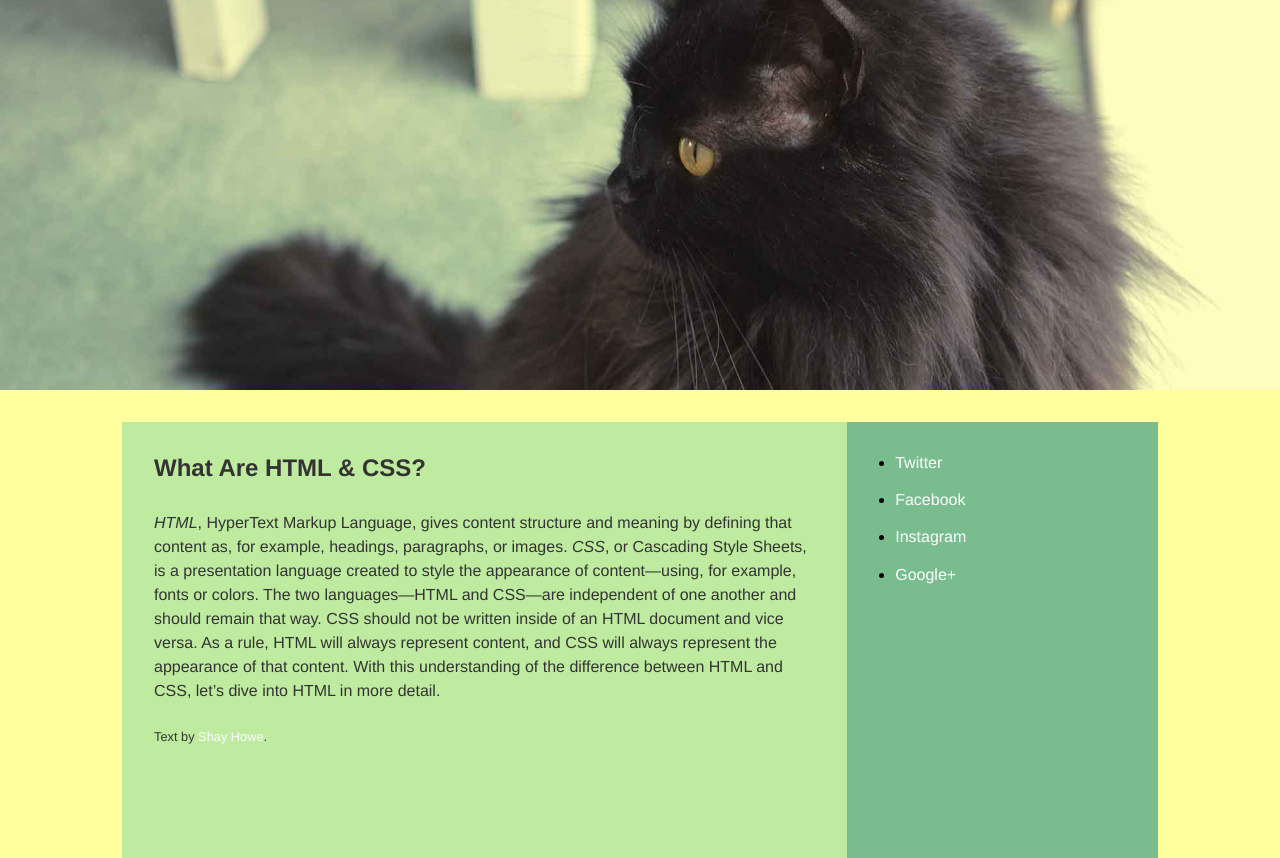
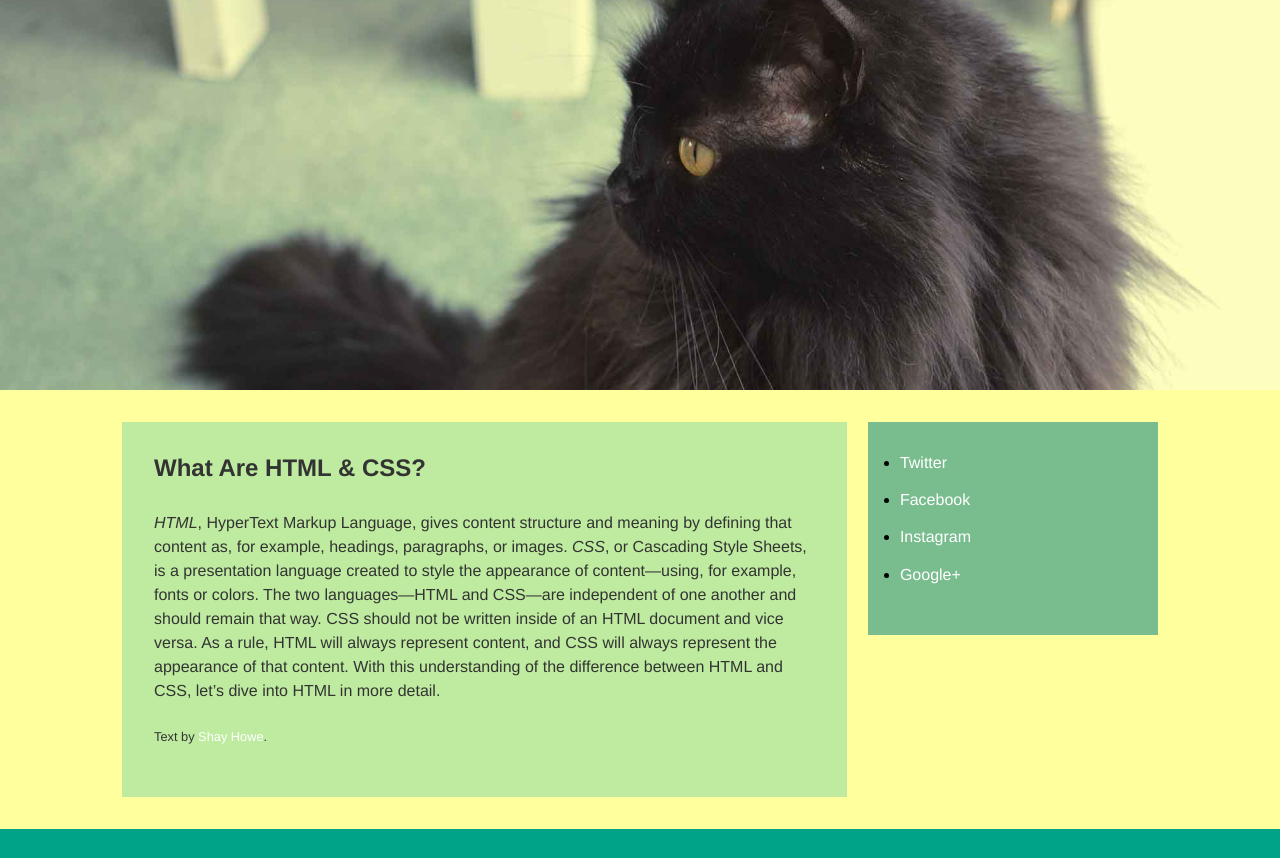
Before and after one commit to mbarker84/code-class, a plain HTML site: page example/index.html in a window 1280 px wide. Shown: the part 90-948 px from the top of the page. Drawn offline with Linux system fonts and the light colour scheme.

Commit message:
Updates to CSS file

```diff
--- a/example/css/main.css
+++ b/example/css/main.css
@@ -22,24 +22,33 @@ header {
     padding: 2em;
 }
 
-main {
-    clear: both;
-    padding: 2em;
-}
-
 article {
     width: 70%;
-    height: 50em;
     background-color: #BEEB9F;
     float: left;
-    margin-right: 3em;
     padding: 2em;
 }
 
 aside {
-    height: 50em;
+    width: 28%;
     background-color: #79BD8F;
     padding: 2em;
+    float: left;
+    margin-left: 2%;
+}
+
+main {
+    padding: 2em;
+    background-color: #FFFF9D;
+    clear: both;
+}
+main:before,
+main:after {
+  content: "";
+  display: table;
+}
+main:after {
+  clear: both;
 }
 
 footer {
```
